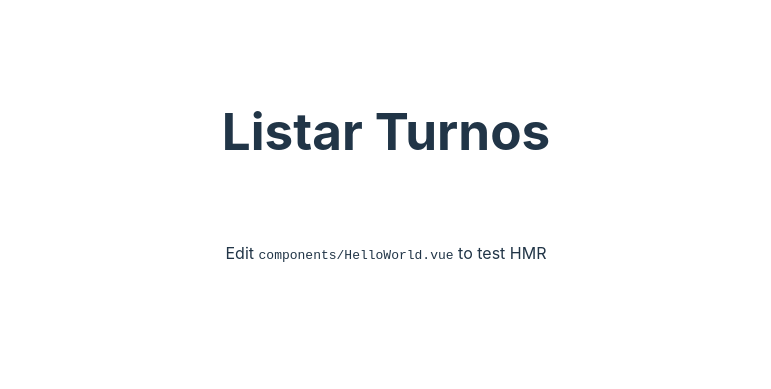
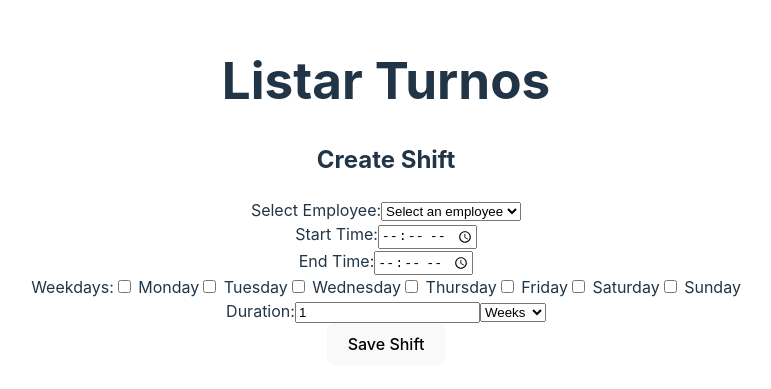
Before and after one commit to sutuioncode/Shifts, a Vue app in the folder frontend/: page / in a window 1280 px wide. Shown: the part 209-598 px from the top of the page, without its empty margins (254-1025 px from the left). Built offline with nearby package versions, Linux system fonts and the light colour scheme.

Commit message:
added shift form

```diff
--- a/frontend/src/App.vue
+++ b/frontend/src/App.vue
@@ -1,11 +1,17 @@
 <script setup lang="ts">
 import ListShifts from './components/ListShifts.vue'
-import CreateShift from './components/CreateShift.vue'
+import CreateShiftForm from './components/CreateShiftForm.vue'
+import { createPinia } from 'pinia'
+import { createApp } from 'vue'
+
+const pinia = createPinia()
+const app = createApp(this)
+app.use(pinia)
 </script>
 
 <template>
   <ListShifts  />
-  <CreateShift />
+  <CreateShiftForm />
 </template>
 
 <style scoped>
--- a/frontend/src/components/CreateShift.vue
+++ /dev/null
@@ -1,19 +0,0 @@
-<script setup lang="ts">
-
-</script>
-
-<template>
-    <div class="card">
-    <p>
-      Edit
-      <code>components/HelloWorld.vue</code> to test HMR
-    </p>
-  </div>
-
-</template>
-
-<style scoped>
-.read-the-docs {
-  color: #888;
-}
-</style>
--- /dev/null
+++ b/frontend/src/components/CreateShiftForm.vue
@@ -0,0 +1,77 @@
+<template>
+  <form @submit.prevent="submitShift">
+    <h2>Create Shift</h2>
+    <EmployeeDropdown v-model="selectedEmployee" />
+    <div>
+      <label for="startTime">Start Time:</label>
+      <input type="time" id="startTime" v-model="startTime" required />
+    </div>
+    <div>
+      <label for="endTime">End Time:</label>
+      <input type="time" id="endTime" v-model="endTime" required />
+    </div>
+    <div style="display: flex; flex-direction: row">
+      <label>Weekdays:</label>
+      <div v-for="day in weekdays" :key="day">
+        <label>
+          <input type="checkbox" :value="day" v-model="selectedWeekdays" />
+          {{ day }}
+        </label>
+      </div>
+    </div>
+    <div>
+      <label>Duration:</label>
+      <input type="number" v-model="duration" min="1" required />
+      <select v-model="durationType">
+        <option value="week">Weeks</option>
+        <option value="month">Months</option>
+      </select>
+    </div>
+    <button type="submit">Save Shift</button>
+  </form>
+</template>
+
+<script lang="ts">
+import { defineComponent, ref } from 'vue';
+import { useShiftStore } from '../stores/shiftStore';
+import EmployeeDropdown from './EmployeeDropdown.vue';
+
+export default defineComponent({
+  name: 'CreateShiftForm',
+  components: { EmployeeDropdown },
+  setup() {
+    const store = useShiftStore();
+    const selectedEmployee = ref<number | ''>('');
+    const startTime = ref<string>('');
+    const endTime = ref<string>('');
+    const weekdays = ['Monday', 'Tuesday', 'Wednesday', 'Thursday', 'Friday', 'Saturday', 'Sunday'];
+    const selectedWeekdays = ref<string[]>([]);
+    const duration = ref<number>(1);
+    const durationType = ref<'week' | 'month'>('week');
+
+    const submitShift = () => {
+      store.addShift({
+        id: 0, // ID will be added in the store
+        employeeId: selectedEmployee.value as number,
+        startTime: startTime.value,
+        endTime: endTime.value,
+        weekdays: selectedWeekdays.value,
+        duration: duration.value,
+        durationType: durationType.value,
+      });
+      alert('Shift added successfully!');
+    };
+
+    return {
+      selectedEmployee,
+      startTime,
+      endTime,
+      weekdays,
+      selectedWeekdays,
+      duration,
+      durationType,
+      submitShift,
+    };
+  },
+});
+</script>
--- /dev/null
+++ b/frontend/src/components/EmployeeDropdown.vue
@@ -0,0 +1,30 @@
+<template>
+    <div>
+      <label for="employee">Select Employee:</label>
+      <select v-model="selectedEmployee" id="employee">
+        <option disabled value="">Select an employee</option>
+        <option v-for="employee in employees" :key="employee.id" :value="employee.id">
+          {{ employee.name }}
+        </option>
+      </select>
+    </div>
+  </template>
+
+  <script lang="ts">
+  import { defineComponent, ref, onMounted } from 'vue';
+  import { useShiftStore, IEmployee } from '../stores/shiftStore';
+
+  export default defineComponent({
+    name: 'EmployeeDropdown',
+    setup() {
+      const store = useShiftStore();
+      const selectedEmployee = ref<number | ''>('');
+
+      onMounted(() => {
+        store.fetchEmployees();
+      });
+      console.log(store.employees)
+      return { employees: store.employees, selectedEmployee };
+    },
+  });
+  </script>
```
